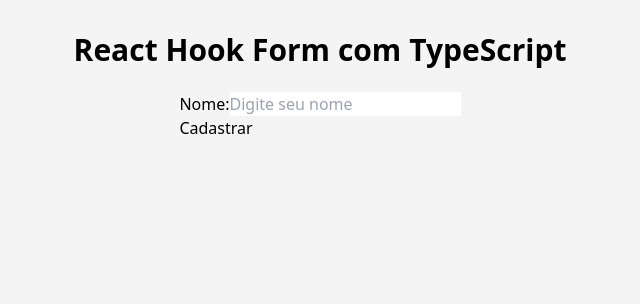
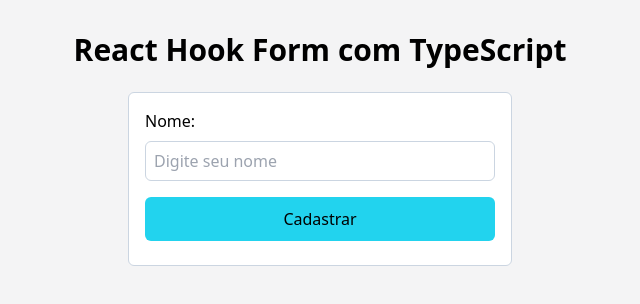
Before and after one commit to AdsonTanajura/react-typescript, a React (Vite) app in the folder 13_react_hook_form/: page / in a window 1280 px wide. Shown: the top 304 px of the page, without its empty margins (320-960 px from the left). Built offline with nearby package versions, Linux system fonts and the light colour scheme.

Commit message:
Estilo padrao dos inputs com tw

```diff
--- a/13_react_hook_form/src/components/Form.tsx
+++ b/13_react_hook_form/src/components/Form.tsx
@@ -9,18 +9,29 @@ const Form = () => {
   };
 
   return (
-    <form onSubmit={handleSubmit(onSubmit)}>
-      <div>
+    <form
+      onSubmit={handleSubmit(onSubmit)}
+      className="w-96 bg-white p-4 rounded-md border border-slate-300 "
+    >
+      <div className="flex flex-col gap-2 mb-2">
         <label htmlFor="name">Nome:</label>
         <input
           type="text"
           id="name"
           placeholder="Digite seu nome"
           {...register('name')}
+          className="h-10 pl-2 rounded-md border border-slate-300"
         />
-        {errors?.name && <small>{errors.name.message}</small>}
+        {errors?.name && (
+          <small className="text-red-500 italic">{errors.name.message}</small>
+        )}
       </div>
-      <button type="submit">Cadastrar</button>
+      <button
+        type="submit"
+        className="w-full h-11 bg-cyan-400 rounded-md my-2 hover:bg-cyan-500 transition-all"
+      >
+        Cadastrar
+      </button>
     </form>
   );
 };
```
